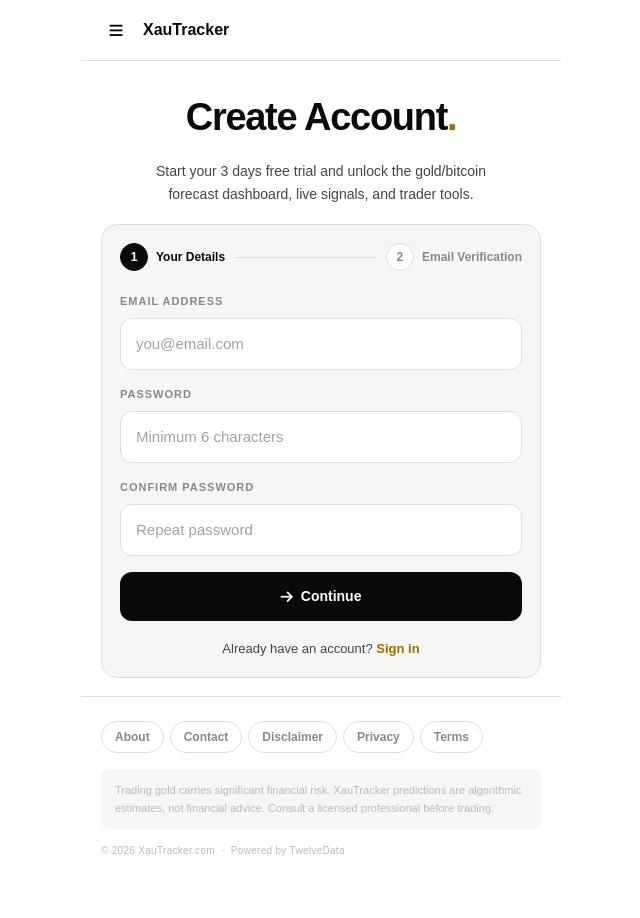
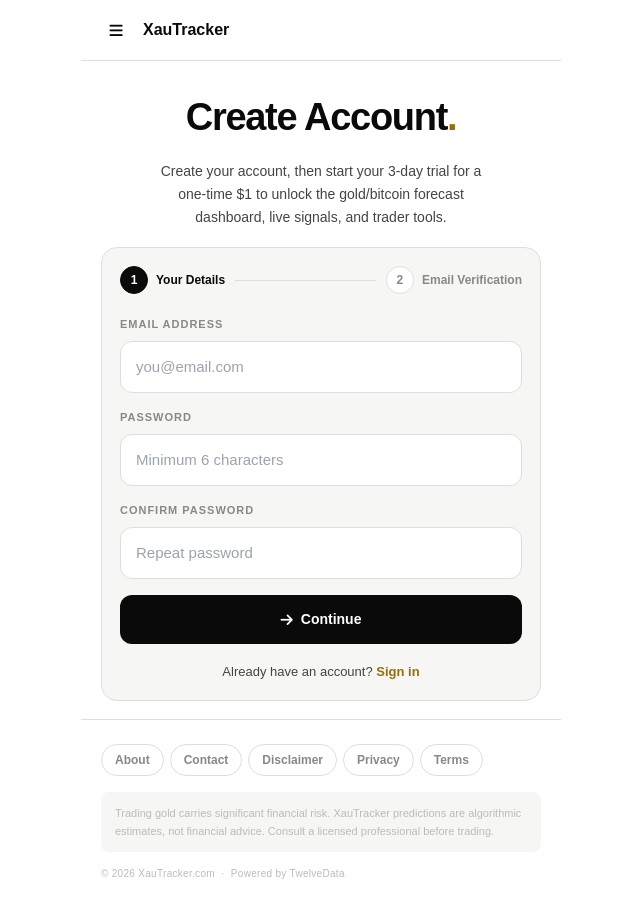
Before and after one commit to ifexxy/MyXAUTracker, a Next.js app: page /signup in a window 1280 px wide. Shown: the top 918 px of the page, without its empty margins (319-959 px from the left). Built offline with nearby package versions, Linux system fonts and the light colour scheme; no server answers.

Commit message:
Update trial offer wording in signup page

```diff
--- a/src/app/signup/page.tsx
+++ b/src/app/signup/page.tsx
@@ -225,8 +225,8 @@ export default function SignupPage() {
             lineHeight: 1.65,
           }}
         >
-          Start your 3 days free trial and unlock the gold/bitcoin forecast dashboard,
-          live signals, and trader tools.
+          Create your account, then start your 3-day trial for a one-time $1 to unlock the
+          gold/bitcoin forecast dashboard, live signals, and trader tools.
         </p>
       </section>
 
```
